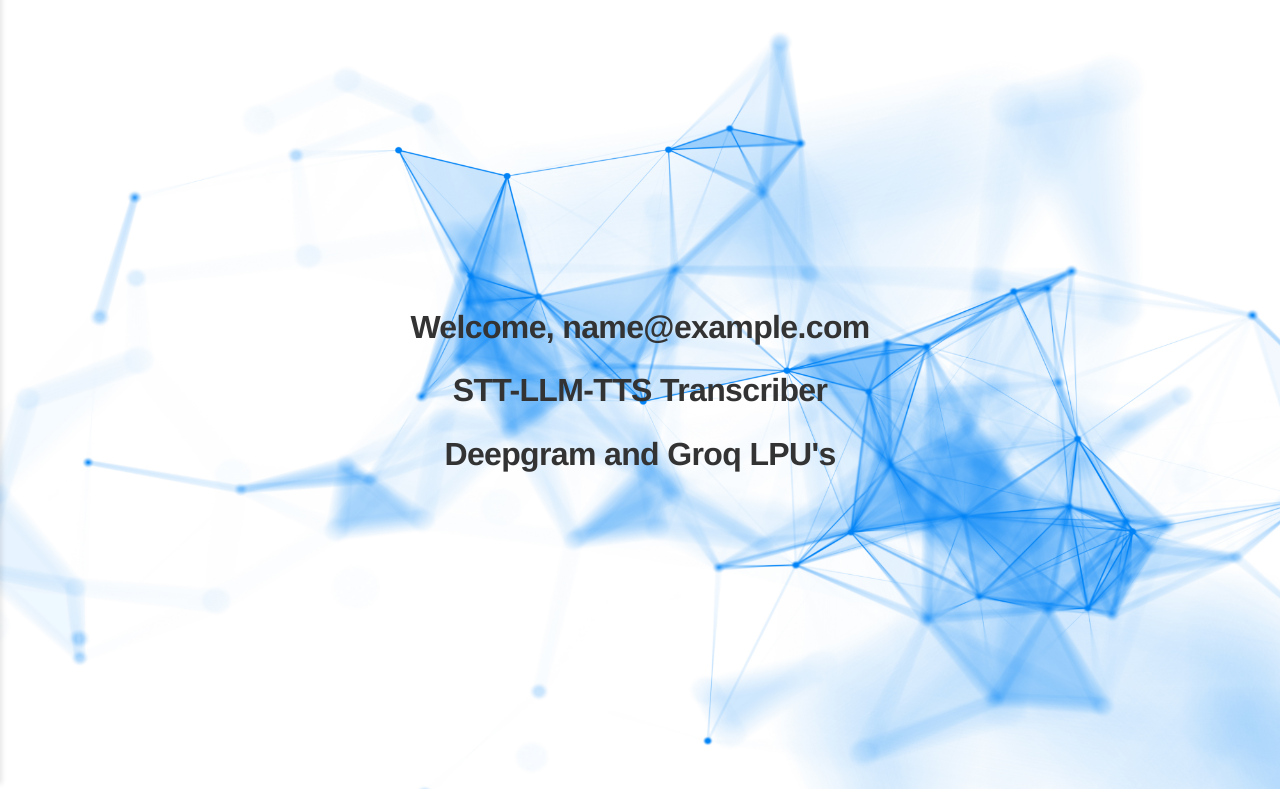
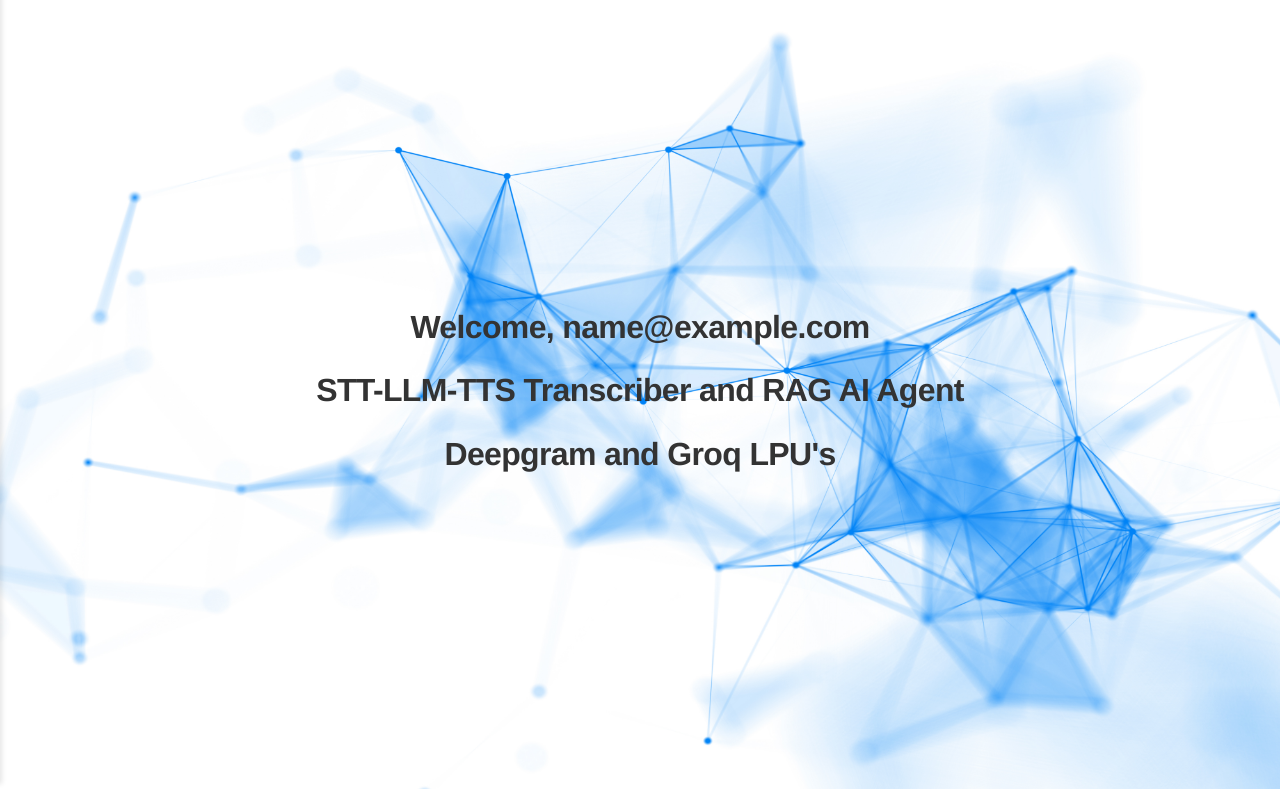
Before and after one commit to RodneyFinkel/groq_deepgram_agent, a Flask app: template templates/index5.html in a window 1280 px wide. Shown: the part 81-870 px from the top of the page. Run offline with Flask 3, Linux system fonts and the light colour scheme; the template is opened without the code that fills it, so the values that code supplies are empty; the visitor is signed in with stand-in values (Sample User, id 1).

Commit message:
template update

```diff
--- a/templates/index5.html
+++ b/templates/index5.html
@@ -208,7 +208,7 @@
     <div class="main-content">
         <div class="text-container">
             <h2>Welcome, {{ session['email'] }}</h2>
-            <h2>STT-LLM-TTS Transcriber</h2>
+            <h2>STT-LLM-TTS Transcriber and RAG AI Agent</h2>
             <h2>Deepgram and Groq LPU's</h2>
         </div>
 
```
Also changed, not shown: 2 other files.
